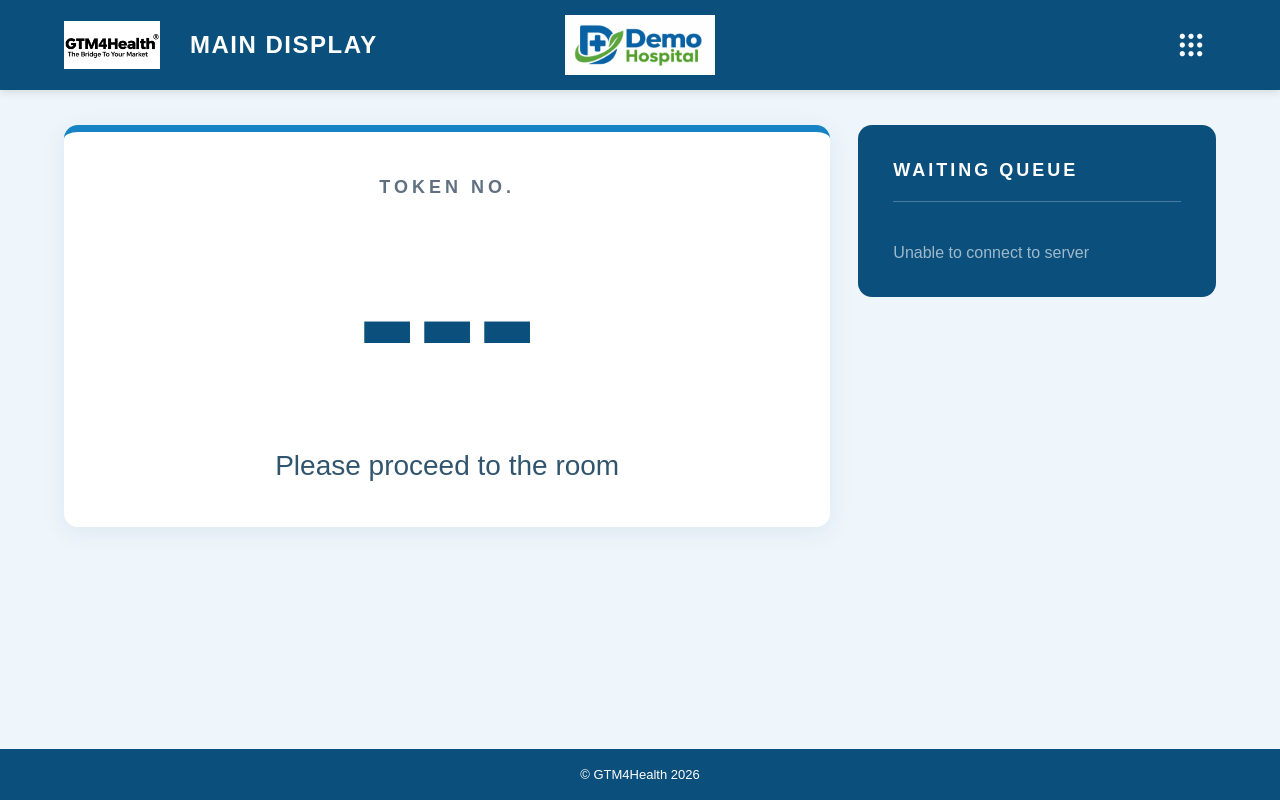
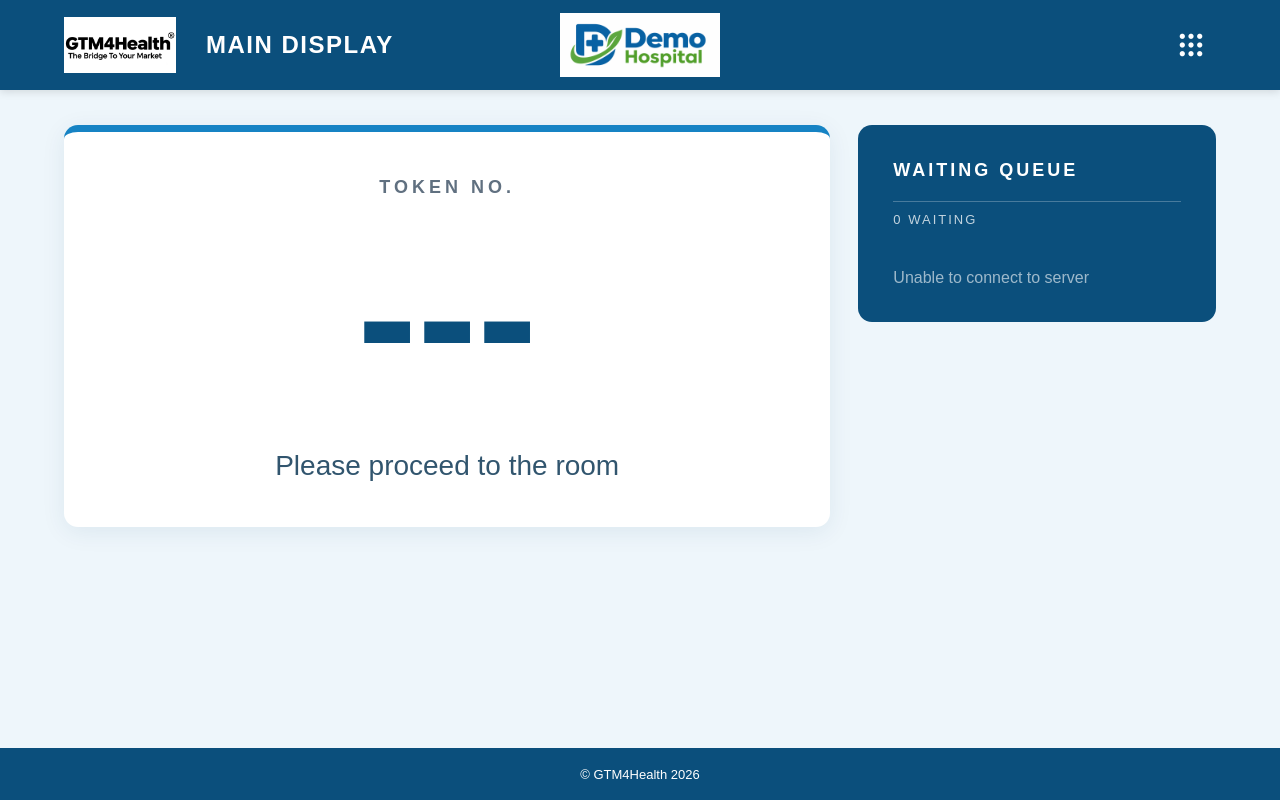
Before and after one commit to GTM4Health/Token_Management_System, a Flask app: page / in a window 1280 px wide. Run offline with Flask 3, Linux system fonts and the light colour scheme; some libraries are stand-ins or nearby versions.

Commit message:
Refactor styles and add toast notification
Updated styles for various elements including header, logo, footer, and display content. Added toast notification styles and functionality.

```diff
--- a/templates/display.html
+++ b/templates/display.html
@@ -16,6 +16,11 @@
     box-sizing:border-box;
 }
 
+html,body{
+    height:100%;
+    overflow:hidden;
+}
+
 body{
     font-family:Arial,"Segoe UI",sans-serif;
     background:#eef6fb;
@@ -23,9 +28,10 @@ body{
 }
 
 .page{
-    min-height:100vh;
+    height:100vh;
     display:flex;
     flex-direction:column;
+    overflow:hidden;
 }
 
 .header{
@@ -41,13 +47,14 @@ body{
 }
 
 .logo{
-    height:48px;
+    height:56px;
     width:auto;
     margin-right:30px;
+    object-fit:contain;
 }
 
 .demo-logo{
-    height:60px;
+    height:64px;
     width:auto;
     position:absolute;
     left:50%;
@@ -113,11 +120,13 @@ body{
 
 .display-content{
     flex:1;
+    min-height:0;
     display:grid;
     grid-template-columns:1.5fr .7fr;
     gap:28px;
     padding:35px 5vw;
     align-items:start;
+    overflow:hidden;
 }
 
 .current-section{
@@ -160,7 +169,8 @@ body{
     padding:35px;
     display:flex;
     flex-direction:column;
-    max-height:calc(100vh - 160px);
+    max-height:calc(100vh - 90px - 52px - 70px);
+    overflow:hidden;
 }
 
 .queue-title{
@@ -205,13 +215,52 @@ body{
     opacity:.6;
 }
 
+.queue-count{
+    font-size:13px;
+    letter-spacing:2px;
+    opacity:.75;
+    margin-top:10px;
+    flex-shrink:0;
+}
+
 .footer{
     width:100%;
+    height:52px;
     background:#0b4f7c;
     color:white;
     text-align:center;
-    padding:18px;
+    display:flex;
+    align-items:center;
+    justify-content:center;
     font-size:13px;
+    flex-shrink:0;
+}
+
+/* ---------- Reset Toast ---------- */
+
+.toast{
+    display:none;
+    position:fixed;
+    top:110px;
+    left:50%;
+    transform:translateX(-50%);
+    background:#0b4f7c;
+    color:white;
+    padding:16px 32px;
+    border-radius:10px;
+    font-size:18px;
+    font-weight:600;
+    box-shadow:0 6px 24px rgba(0,0,0,.25);
+    z-index:9999;
+    white-space:nowrap;
+    animation:fadeInOut 3s ease forwards;
+}
+
+@keyframes fadeInOut{
+    0%  { opacity:0; transform:translateX(-50%) translateY(-10px); }
+    15% { opacity:1; transform:translateX(-50%) translateY(0); }
+    70% { opacity:1; }
+    100%{ opacity:0; }
 }
 
 @media(max-width:768px){
@@ -309,6 +358,10 @@ body{
                 WAITING QUEUE
             </div>
 
+            <div id="queue-count" class="queue-count">
+                0 WAITING
+            </div>
+
             <div id="queue" class="queue-list"></div>
 
         </div>
@@ -320,6 +373,8 @@ body{
     </div>
 
 </div>
+
+<div id="toast" class="toast">All Tokens have been Reset</div>
 
 <script src="https://cdn.socket.io/4.7.5/socket.io.min.js"></script>
 
@@ -463,7 +518,12 @@ socket.on("queue_reset", function(){
     document.getElementById("serving").innerHTML =
         "---";
 
+    document.getElementById("queue-count").innerHTML =
+        "0 WAITING";
+
     loadWaiting();
+
+    showToast();
 
 });
 
@@ -529,6 +589,28 @@ function speakToken(token){
 
 
 /* ==========================================
+   SHOW TOAST NOTIFICATION
+========================================== */
+
+function showToast(){
+
+    const toast = document.getElementById("toast");
+
+    toast.style.display = "block";
+    toast.style.animation = "none";
+
+    void toast.offsetWidth; /* reflow to restart animation */
+
+    toast.style.animation = "fadeInOut 3s ease forwards";
+
+    setTimeout(function(){
+        toast.style.display = "none";
+    }, 3000);
+
+}
+
+
+/* ==========================================
    LOAD WAITING QUEUE
 ========================================== */
 
@@ -555,7 +637,12 @@ function loadWaiting(){
             const queue =
                 document.getElementById("queue");
 
+            const countEl =
+                document.getElementById("queue-count");
+
             if(!data || data.length === 0){
+
+                countEl.innerHTML = "0 WAITING";
 
                 queue.innerHTML =
                     '<div class="queue-empty">' +
@@ -565,6 +652,9 @@ function loadWaiting(){
                 return;
 
             }
+
+            countEl.innerHTML =
+                data.length + " WAITING";
 
             let html = "";
 
```
